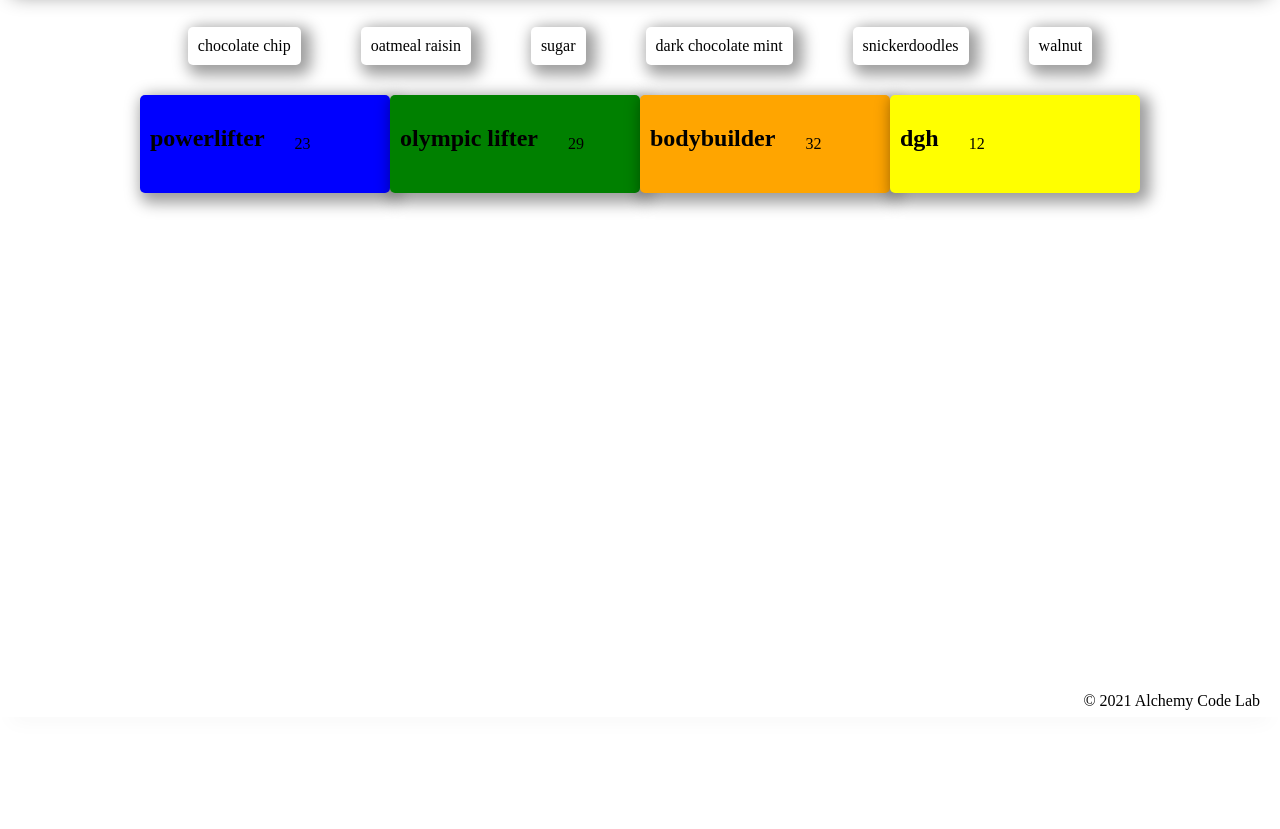
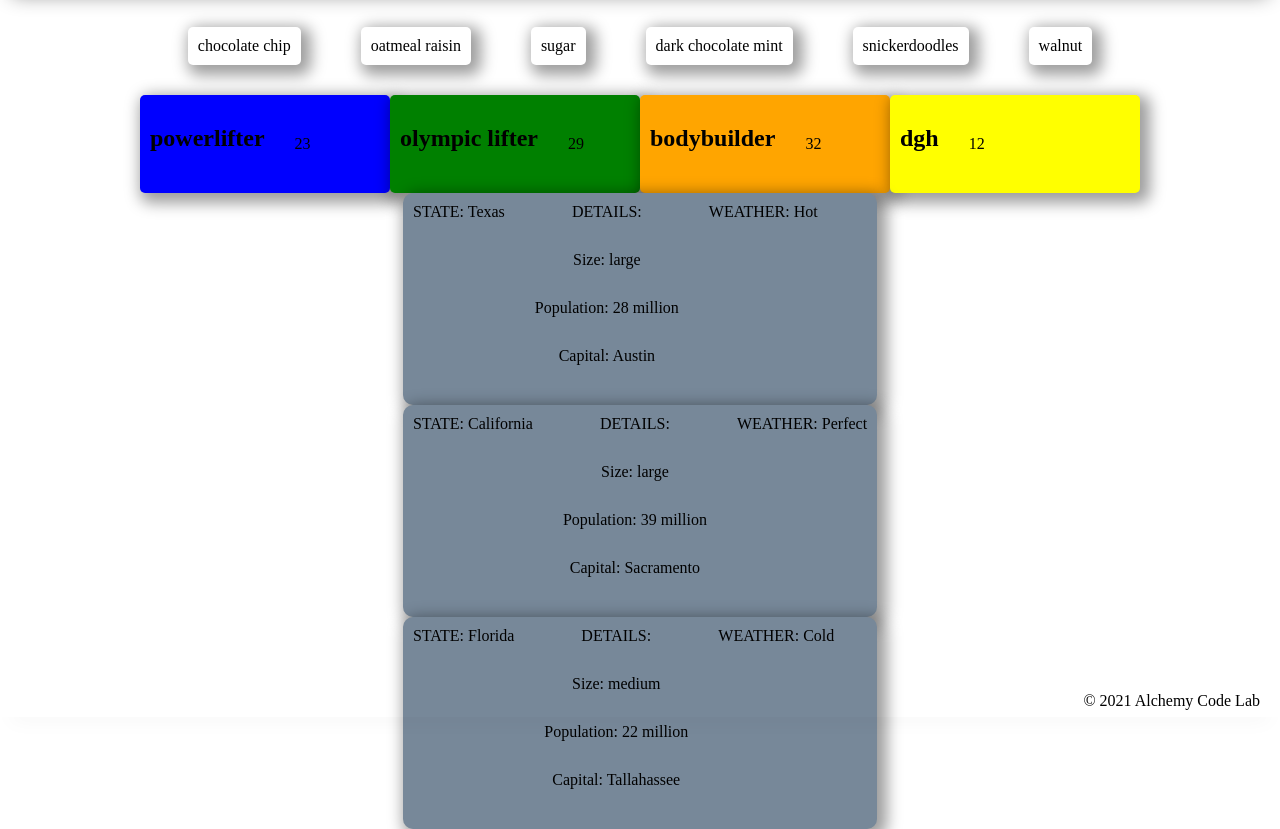
Before and after one commit to Eddie-Kuo/display-a-list-practice, a website with bundled scripts: page index.html in a window 1280 px wide. Shown: the part 83-912 px from the top of the page. Before the commit the page ends 800 px from the top, so only its background shows below. Built offline with nearby package versions, Linux system fonts and the light colour scheme.

Commit message:
completed list three

```diff
--- a/app.js
+++ b/app.js
@@ -33,7 +33,7 @@ for (let cookie of cookies) {
 
 // List 2
 
-import { lifterProfiles } from './lifterProfiles-array.js';
+import { lifterProfiles } from './lifterProfiles-data.js';
 import { renderLifterProfiles } from './render-lifterProfiles.js';
 
 const lifterProfilesEl = document.getElementById('array-two');
@@ -44,3 +44,18 @@ for (let lifterProfile of lifterProfiles) {
 
     lifterProfilesEl.append(lifterPro);
 }
+
+// List 3
+
+import { states } from './states-data.js';
+import { renderStates } from './render-states.js';
+
+const stateProfilesEl = document.getElementById('array-three');
+
+for (let state of states) {
+
+    const statePro = renderStates(state);
+
+    stateProfilesEl.append(statePro);
+
+}
--- a/index.html
+++ b/index.html
@@ -23,6 +23,7 @@
     <main>
         <section id="array-one"></section>
         <section id="array-two"></section>
+        <section id="array-three"></section>
     </main>
     <footer>
         <div class="copy gutter-right">&copy; 2021 Alchemy Code Lab</div>
--- /dev/null
+++ b/render-states.js
@@ -0,0 +1,23 @@
+export function renderStates(stateInput) {
+    const statesEl = document.createElement('div');
+    const nameEl = document.createElement('div');
+    const detailsEl = document.createElement('div');
+    const sizeEl = document.createElement('p');
+    const populationEl = document.createElement('p');
+    const capitalEl = document.createElement('p');
+    const weatherEl = document.createElement('div');
+
+    nameEl.textContent = `STATE: ${stateInput.name}`;
+    detailsEl.textContent = 'DETAILS:';
+    sizeEl.textContent = `Size: ${stateInput.details.size}`;
+    populationEl.textContent = `Population: ${stateInput.details.population}`;
+    capitalEl.textContent = `Capital: ${stateInput.details.capital}`;
+    weatherEl.textContent = `WEATHER: ${stateInput.weather}`;
+
+    statesEl.classList.add('states');
+
+
+    detailsEl.append(sizeEl, populationEl, capitalEl);
+    statesEl.append(nameEl, detailsEl, weatherEl);
+    return statesEl;
+}
--- /dev/null
+++ b/states-data.js
@@ -0,0 +1,29 @@
+export const states = [
+    {
+        name: 'Texas',
+        details: {
+            size: 'large',
+            population: '28 million',
+            capital: 'Austin'
+        },
+        weather: 'Hot'
+    },
+    {
+        name: 'California',
+        details: {
+            size: 'large',
+            population: '39 million',
+            capital: 'Sacramento'
+        },
+        weather: 'Perfect'
+    },
+    {
+        name: 'Florida',
+        details: {
+            size: 'medium',
+            population: '22 million',
+            capital: 'Tallahassee'
+        },
+        weather: 'Cold'
+    },
+];
--- a/styles/style.css
+++ b/styles/style.css
@@ -115,3 +115,12 @@ footer {
     padding: 10px;
     border-radius: 5px;
     }
+
+    .states {
+        display: flex;
+        padding: 10px;
+        border-radius: 10px;
+        box-shadow: 5px 5px 15px 5px rgba(0,0,0,0.39);
+        text-align: center;
+        background-color: lightslategray;
+    }
```
Also changed, not shown: array-three.js (deleted), lifterProfiles-data.js (renamed from lifterProfiles-array.js), render-three.js (deleted).
